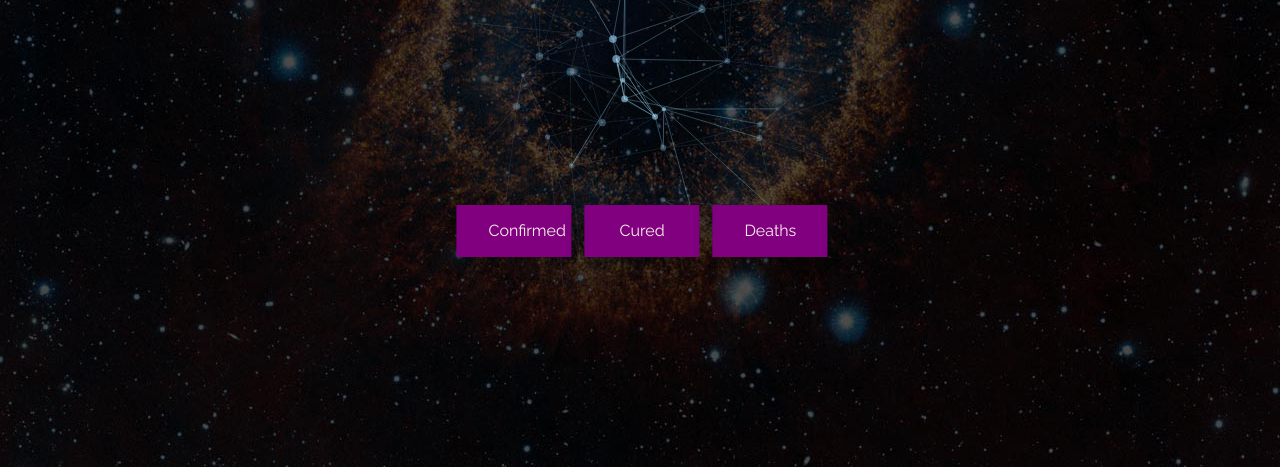
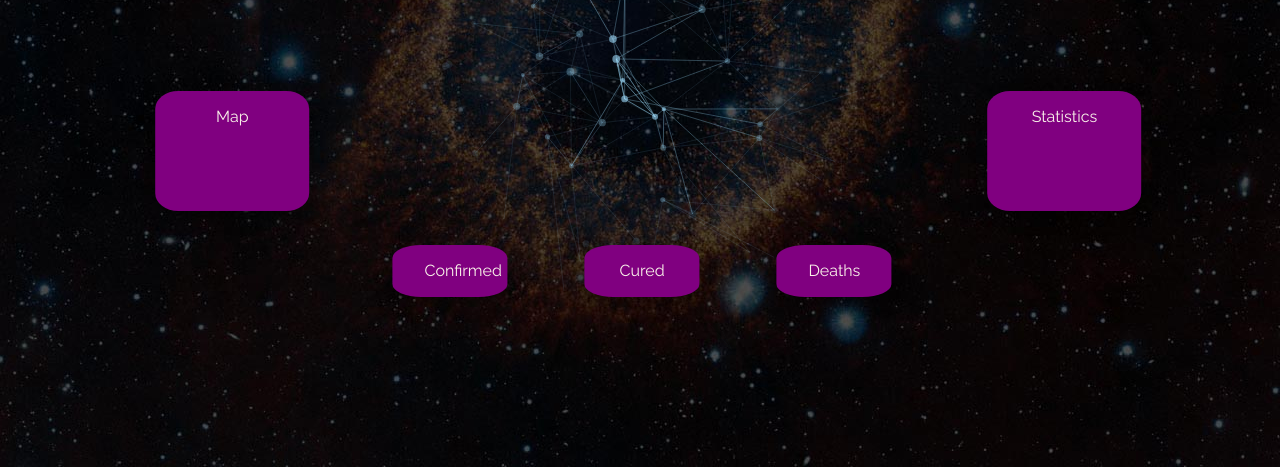
Before and after one commit to ajinkya48765/Docker-Project---Develpement-Repo, a plain HTML site: page index (2).html in a window 1280 px wide. Shown: the part 333-800 px from the top of the page. Drawn offline with Linux system fonts and the light colour scheme.

Commit message:
covid19 website buttons set

```diff
--- a/index (2).html
+++ b/index (2).html
@@ -76,13 +76,62 @@
 
 	.button1 {
 	width: 9%;
+	border-radius: 25%;
 	background-color: purple;
 	color: white;
 	box-shadow: 0 8px 16px 0 rgba(0,0,0,0.2), 0 6px 20px 0 rgba(0,0,0,0.19);
 	position: absolute;
 	color: #f9f1e9;
-	top: 70%;
-	left: 40%;
+	top: 75%;
+	left: 35%;
+	text-align: center;
+	-webkit-transform: translate3d(-50%,-50%,0);
+	transform: translate3d(-50%,-50%,0);
+	}
+
+	.button2:hover {
+	background-color: white;
+	color: black;
+	border: 2px solid purple;
+	box-shadow: 0 8px 16px 0 rgba(0,0,0,0.2), 0 6px 20px 0 rgba(0,0,0,0.19);
+	}
+
+	.button2 {
+	width: 12%;
+	height: 15%;
+	border-radius: 15%;
+	text-align: center;
+	background-color: purple;
+	color: black;
+	box-shadow: 0 8px 16px 0 rgba(0,0,0,0.2), 0 6px 20px 0 rgba(0,0,0,0.19);
+	position: absolute;
+	color: #f9f1e9;
+	top: 60%;
+	left: 18%;
+	text-align: center;
+	-webkit-transform: translate3d(-50%,-50%,0);
+	transform: translate3d(-50%,-50%,0);
+	}
+
+
+	.button3:hover {
+	background-color: white;
+	color: black;
+	border: 2px solid purple;
+	box-shadow: 0 8px 16px 0 rgba(0,0,0,0.2), 0 6px 20px 0 rgba(0,0,0,0.19);
+	}
+
+	.button3 {
+	width: 12%;
+	height: 15%;
+	border-radius: 15%;
+	background-color: purple;
+	color: black;
+	box-shadow: 0 8px 16px 0 rgba(0,0,0,0.2), 0 6px 20px 0 rgba(0,0,0,0.19);
+	position: absolute;
+	color: #f9f1e9;
+	top: 60%;
+	left: 83%;
 	text-align: center;
 	-webkit-transform: translate3d(-50%,-50%,0);
 	transform: translate3d(-50%,-50%,0);
@@ -98,12 +147,13 @@
 
 	.button4 {
 	width: 9%;
+	border-radius: 25%;
 	background-color: purple;
 	color: white;
 	box-shadow: 0 8px 16px 0 rgba(0,0,0,0.2), 0 6px 20px 0 rgba(0,0,0,0.19);
 	position: absolute;
 	color: #f9f1e9;
-	top: 70%;
+	top: 75%;
 	left: 50%;
 	text-align: center;
 	-webkit-transform: translate3d(-50%,-50%,0);
@@ -120,13 +170,14 @@
 
 	.button5{
 	width: 9%;
+	border-radius: 25%;
 	background-color: purple;
 	color: white;
 	box-shadow: 0 8px 16px 0 rgba(0,0,0,0.2), 0 6px 20px 0 rgba(0,0,0,0.19);
 	position: absolute;
 	color: #f9f1e9;
-	top: 70%;
-	left: 60%;
+	top: 75%;
+	left: 65%;
 	text-align: center;
 	-webkit-transform: translate3d(-50%,-50%,0);
 	transform: translate3d(-50%,-50%,0);
@@ -149,6 +200,8 @@
 					<p class = "text2" align="center">Pendamic Statistics</p>
 
 					<a type="button" class="button button1" href = "confirmed.html">Confirmed</a>
+					<a type="button" class="button button2" href = "map.html">Map</a>
+					<a type="button" class="button button3" href = "collected.html">Statistics</a>
 					<a type="button" class="button button4" href = "cured.html">Cured</a>
 					<a type="button" class="button button5" href = "deaths.html">Deaths</a>
 				</div>
```
